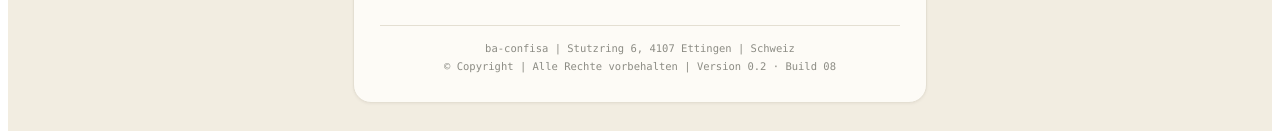
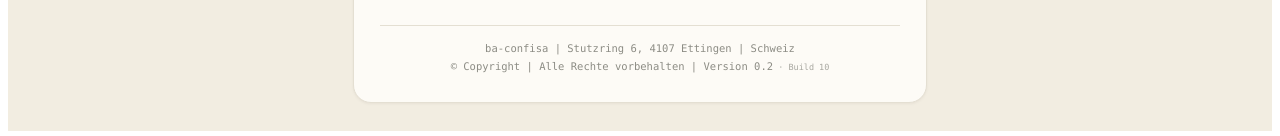
Before and after one commit to angelodurante-sys/Ultra-Light-2-, a React (Vite) app: page / in a window 1280 px wide. Shown: the part 770-906 px from the top of the page. Built offline with nearby package versions, Linux system fonts and the light colour scheme.

Commit message:
Add files via upload
Stand 12.08.2026 Zeit 13:11

```diff
--- a/App.jsx
+++ b/App.jsx
@@ -44,13 +44,29 @@ const BRAND = {
   subline: "Ihre kostenlose digitale Standortbestimmung",
 };
 
-// Bei jeder neuen Fassung hochzählen.
-const BUILD = "08";
+/* ── Versionierung ──────────────────────────────────────────────────────────
+   VERSION  zählt die Meilensteine. Sie wechselt selten und nur dann, wenn
+            sich inhaltlich Grundlegendes ändert:
+              0.2  interne Testphase (Backend fehlt, Texte in Arbeit)
+              0.3  nach Einarbeitung von Rolfs Rückmeldung
+              1.0  Livegang: Backend angeschlossen, eigene Adresse
+   BUILD    zählt fortlaufend hoch — bei jeder ausgelieferten Fassung um
+            eins, unabhängig von der Version. Er wird NIE zurückgesetzt:
+            nur so bleibt jede Nummer für immer eindeutig und eine Aussage
+            wie "Fehler trat in Build 38 auf, behoben mit Build 39" ist
+            ohne weitere Angaben verständlich.
+
+   Beide erscheinen im Fuss der App und auf Seite 1 des Berichts — so lässt
+   sich jederzeit feststellen, welcher Stand gerade live ist.
+   ────────────────────────────────────────────────────────────────────────── */
+const VERSION = "0.2";
+const BUILD = "10";
 const BUILD_DATE = "11.08.2026";
 
 const FOOTER = {
   line1: "ba-confisa | Stutzring 6, 4107 Ettingen | Schweiz",
-  line2: `© Copyright | Alle Rechte vorbehalten | Version 0.2 · Build ${BUILD}`,
+  line2: `© Copyright | Alle Rechte vorbehalten | Version ${VERSION}`,
+  build: `Build ${BUILD}`,
 };
 
 const CONTACT = {
@@ -692,7 +708,10 @@ function Intro({ company, setCompany, onStart, resumeAvailable, resumeInfo, onRe
 
         <div style={styles.introFooter}>
           <div>{FOOTER.line1}</div>
-          <div>{FOOTER.line2}</div>
+          <div>
+            {FOOTER.line2}
+            <span style={styles.buildLine}> · {FOOTER.build}</span>
+          </div>
         </div>
       </div>
     </div>
@@ -1014,7 +1033,7 @@ function Report({ displayName, date, catScores, overallAvg, overallPct, overallT
 
   const Foot = ({ n, withAddress = false }) => (
     <div style={styles.sheetFooter}>
-      {withAddress && <span>{FOOTER.line1}&nbsp;&nbsp;·&nbsp;&nbsp;{FOOTER.line2}&nbsp;({BUILD_DATE})&nbsp;&nbsp;·&nbsp;&nbsp;</span>}
+      {withAddress && <span>{FOOTER.line1}&nbsp;&nbsp;·&nbsp;&nbsp;{FOOTER.line2}&nbsp;&nbsp;·&nbsp;&nbsp;{FOOTER.build}&nbsp;({BUILD_DATE})&nbsp;&nbsp;·&nbsp;&nbsp;</span>}
       <span>Seite {n} von {totalPages}&nbsp;&nbsp;·&nbsp;&nbsp;{stamp}</span>
     </div>
   );
@@ -1427,7 +1446,10 @@ function Conversion({ company, email, onRestart }) {
 
         <div style={styles.introFooter}>
           <div>{FOOTER.line1}</div>
-          <div>{FOOTER.line2}</div>
+          <div>
+            {FOOTER.line2}
+            <span style={styles.buildLine}> · {FOOTER.build}</span>
+          </div>
         </div>
 
         <button style={styles.linkBtnCenter} onClick={onRestart}>
@@ -1508,6 +1530,7 @@ const styles = {
   catNum: { width: 21, height: 21, borderRadius: "50%", background: BLUE, color: "#FFF", fontSize: 11, fontWeight: 700, display: "flex", alignItems: "center", justifyContent: "center", flexShrink: 0 },
   catLabel: { fontSize: 13.5, color: INK },
 
+  buildLine: { fontSize: 8.5, opacity: 0.75 },
   introFooter: { marginTop: 22, paddingTop: 14, borderTop: `1px solid ${LINE}`, textAlign: "center", fontSize: 10.5, color: MUTED, lineHeight: 1.7, fontFamily: "'SF Mono', Menlo, Consolas, monospace" },
 
   resumeBox: { marginTop: 16, padding: "14px 16px", background: "#FFFDF7", border: `1px solid ${GOLD}`, borderRadius: 10 },
```
